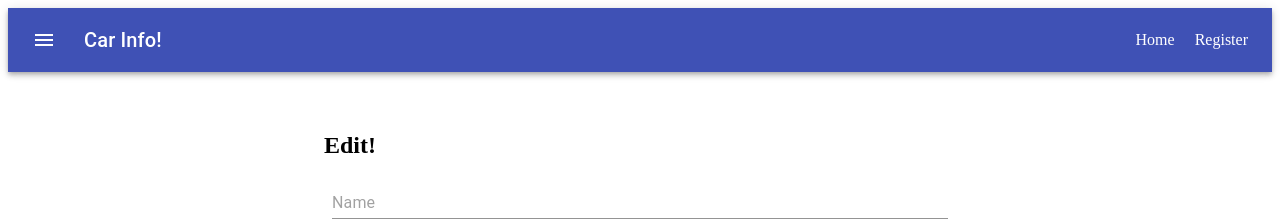
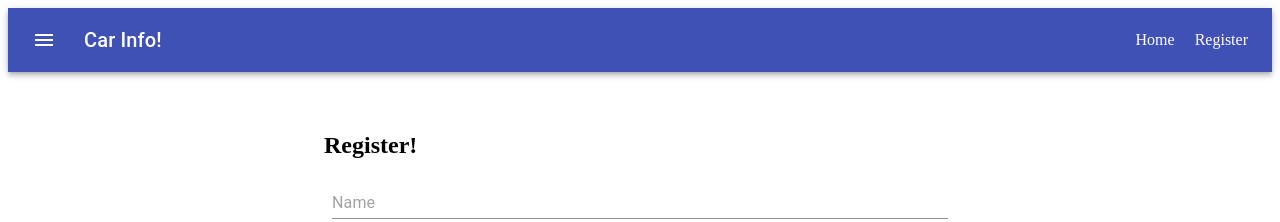
Before and after one commit to yetabalij/basic-fullstack-crud, a React (Create React App) app in the folder frontend/crudapp/: page /register in a window 1280 px wide. Shown: the top 222 px of the page. Built offline with nearby package versions, Linux system fonts and the light colour scheme.

Commit message:
modified.

```diff
--- a/frontend/crudapp/src/pages/Register.jsx
+++ b/frontend/crudapp/src/pages/Register.jsx
@@ -4,7 +4,7 @@ import InputForm from "../components/InputForm";
 const Register = () => {
   return (
     <div>
-      <InputForm />
+      <InputForm status={-1} />
     </div>
   );
 };
```
